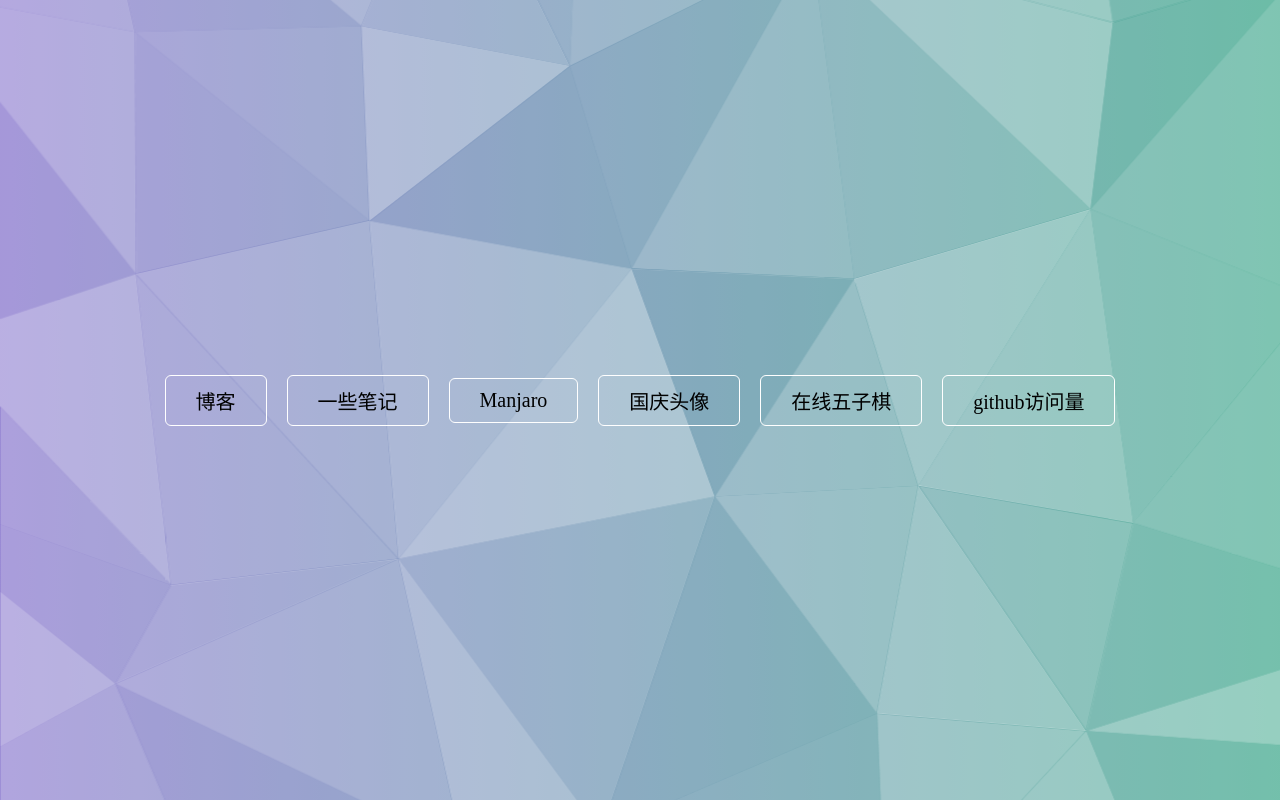
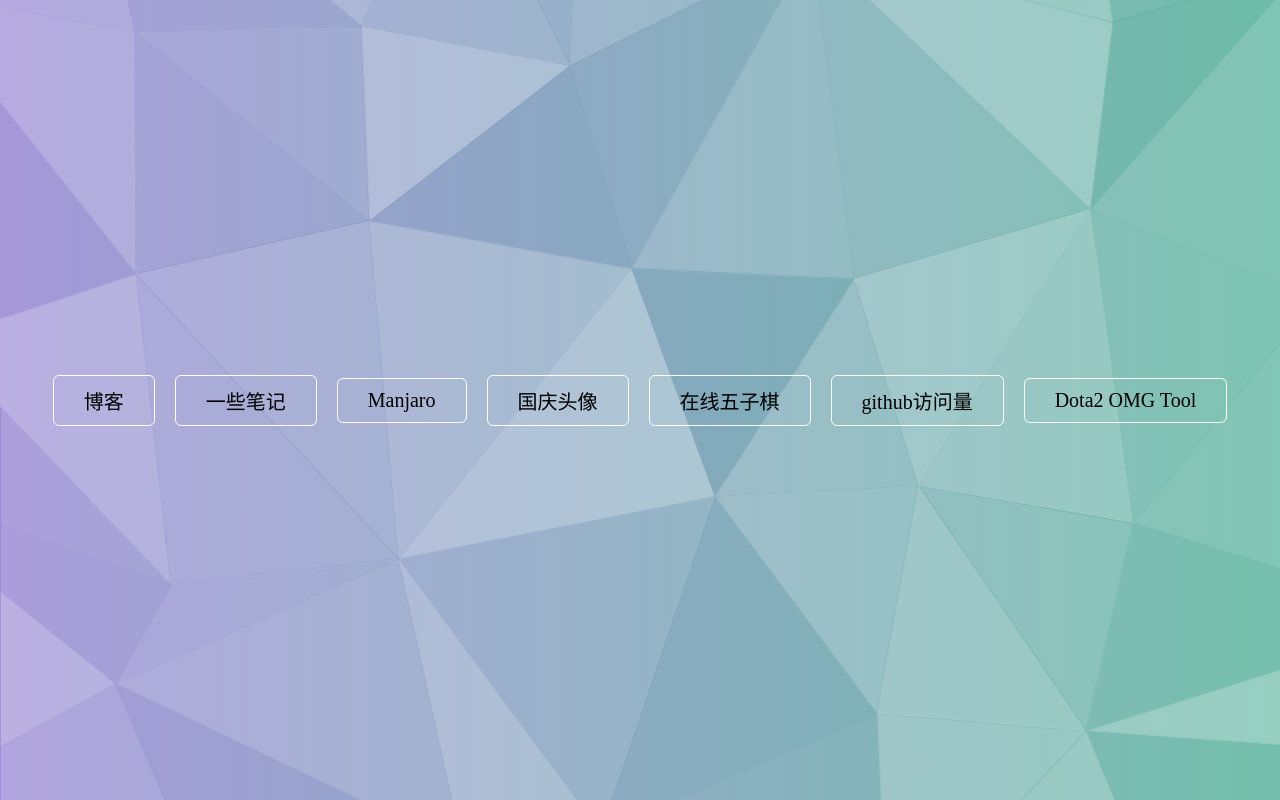
Before and after one commit to yunyuyuan/website, a plain HTML site: page index.html in a window 1280 px wide. Drawn offline with nearby package versions, Linux system fonts and the light colour scheme.

Commit message:
Update index.html

```diff
--- a/index.html
+++ b/index.html
@@ -85,6 +85,7 @@
         <a href="https://gq.yunyuyuan.net">国庆头像</a>
         <a href="https://wuziqi.yunyuyuan.net">在线五子棋</a>
         <a href="https://gv.yunyuyuan.net">github访问量</a>
+        <a href="https://dota2-omg.yunyuyuan.net/">Dota2 OMG Tool</a>
     </div>
     <script>
         function init(showStats) {
```
